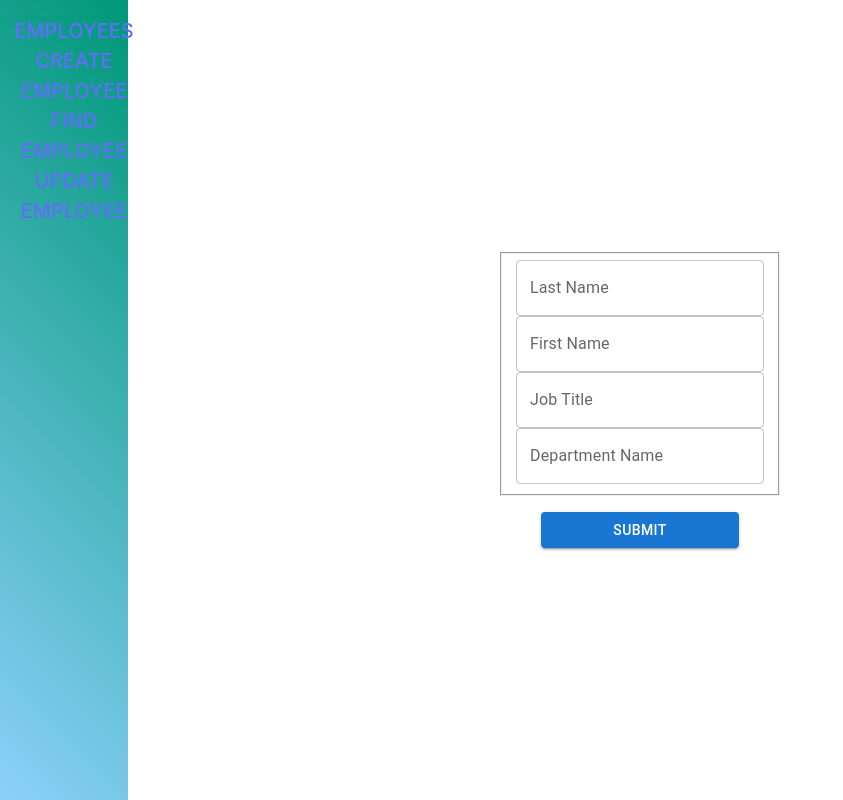
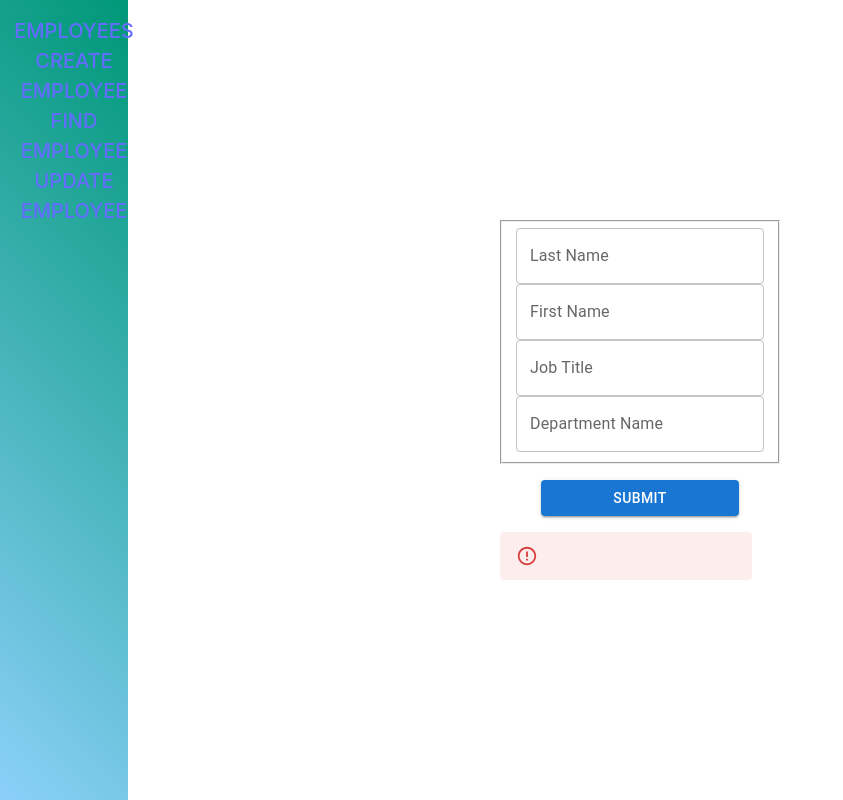
Before and after one commit to simonamiha/timesheet, a React (Vite) app in the folder TimesheetFE/: page /CreateEmployee in a window 1280 px wide. Shown: the whole page, without its empty margins (0-843 px from the left). Built offline with nearby package versions, Linux system fonts and the light colour scheme.

Commit message:
showing errors as alerts after form dubmit

```diff
--- a/TimesheetFE/src/CreateEmployee.jsx
+++ b/TimesheetFE/src/CreateEmployee.jsx
@@ -2,6 +2,8 @@ import { useState } from "react";
 import Button from '@mui/material/Button';
 import Box from '@mui/material/Box';
 import TextField from '@mui/material/TextField';
+import Alert from '@mui/material/Alert';
+import Stack from '@mui/material/Stack';
 
 const CreateEmployee = () => {
     const [lastName, setLastName] = useState(null);
@@ -30,20 +32,14 @@ const CreateEmployee = () => {
                 setFirstName("");
                 setJobTitle("");
                 setDepartmentName("");
-                alert("Added employee.")
             }
             else {
                 var err = "";
                 for (var i = 0; i < data.length; i++)
                 {   err = err + "\r\n" + data[i].errorMessage;
                 };
-                setError(err)
-                alert(error);
             }
-
-            // TODO:
-            // handle error from completely null form, it returns an object with title
-            // handle error from array when certain fields are not correct, iterate through errors in errorMessage
+        setError(err);
 
         } catch (error) {
             console.log(error);
@@ -62,6 +58,10 @@ const CreateEmployee = () => {
                 <TextField id="outlined-basic" label="Department Name" variant="outlined" value={departmentName} onChange={(event) => setDepartmentName(event.target.value)} />
             </fieldset>
             <Button type="submit" variant="contained">Submit</Button>
+
+            <Stack sx={{ width: '100%' }} spacing={2}>
+                <Alert severity="error">{error}</Alert>
+            </Stack>
         </Box>
     )
 }
```
